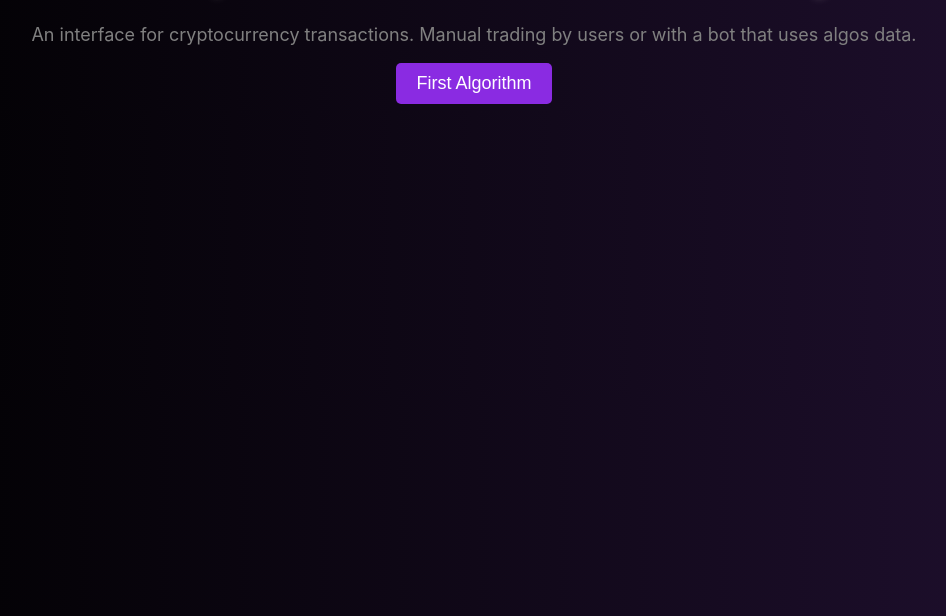
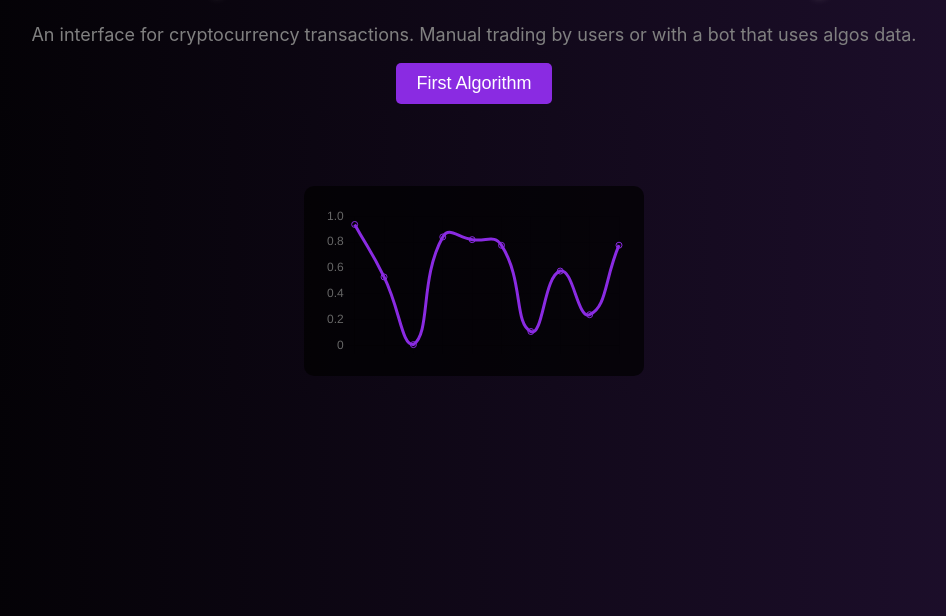
Before and after one commit to simonpotel/smartswap-web, a PHP site: page / in a window 1280 px wide. Shown: the part 169-785 px from the top of the page, without its empty margins (166-1112 px from the left). Run offline with PHP 8.4, Linux system fonts and the light colour scheme.

Commit message:
graph on home page

```diff
--- a/index.html
+++ b/index.html
@@ -7,7 +7,7 @@
     <link rel="stylesheet" type="text/css" href="style/common.css">
     <link rel="stylesheet" type="text/css" href="style/indexPage.css">
     <link rel="icon" href="files/logo.jpeg" type="image/x-icon">
-
+    <script src="https://cdn.jsdelivr.net/npm/chart.js"></script>
 </head>
 <body>
     <header>
@@ -41,6 +41,10 @@
         </button>
     </div>
 
+    <div id="graph-container">
+        <canvas id="graph"></canvas>
+    </div>
+
     <script src="scripts/index.js"></script>
     <script src="scripts/common.js"></script>
 </body>
--- a/scripts/index.js
+++ b/scripts/index.js
@@ -1,8 +1,62 @@
 document.addEventListener("DOMContentLoaded", function() {
+    var ctx = document.getElementById('graph').getContext('2d');
+
+    // create the graphic
+    var chart = new Chart(ctx, {
+      type: 'line',
+      data: {
+        labels: [],
+        datasets: [{
+          label: '',
+          data: [],
+          borderColor: '#8a2be2',
+          backgroundColor: 'transparent',
+          tension: 0.5 // hand style
+        }]
+      },
+      options: {
+        animation: {
+          duration: 1000, // ms time of the animation to create graphic
+          easing: 'linear'
+        },
+        plugins: {
+          legend: {
+            display: false // dont show the legend
+          }
+        },
+        scales: {
+          x: {
+            display: true,
+            ticks: {
+              display: false // dont show values on x
+            }
+          },
+          y: {
+            display: true,
+            ticks: {
+              display: true,
+              stepSize: 0.2
+            }
+          }
+        }
+      }
+    });
+
+    // random values
+    var data = [];
+    for (var i = 0; i < 10; i++) {
+      data.push(Math.random());
+    }
+
+    // add the values to the graphic
+    chart.data.labels = Array.from({length: data.length}, (_, i) => i + 1);
+    chart.data.datasets[0].data = data;
+
     var headerText = document.querySelector("#main-content h1");
     var descriptionText = document.querySelector("#main-content p");
     var button = document.querySelector("#main-content button");
 
+    // texts animation fade
     setTimeout(function() {
         headerText.classList.add("fade-in");
     }, 200);
@@ -14,4 +68,10 @@ document.addEventListener("DOMContentLoaded", function() {
     setTimeout(function() {
         button.classList.add("fade-in");
     }, 700);
+
+    // show the graphic with animation
+    setTimeout(function() {
+        chart.options.animation.duration = 2000;
+        chart.update();
+    }, 1000);
 });
--- a/style/indexPage.css
+++ b/style/indexPage.css
@@ -72,3 +72,19 @@
 #main-content h1.glow {
     text-shadow: 0 0 10px rgba(255, 255, 255, 0.5);
 }
+
+#graph-container {
+    position: absolute;
+    top: 50%;
+    left: 50%;
+    transform: translate(-50%, -50%);
+    background-color: rgba(0, 0, 0, 0.7);
+    border-radius: 10px;
+    padding: 20px;
+    margin-top: 50px;
+  }
+
+#graph {
+    width: 300px;
+    height: 150px;
+}
```
